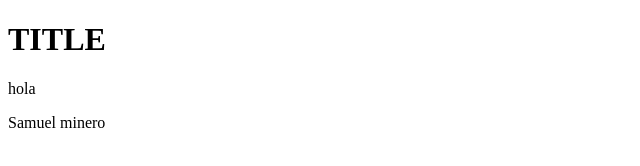
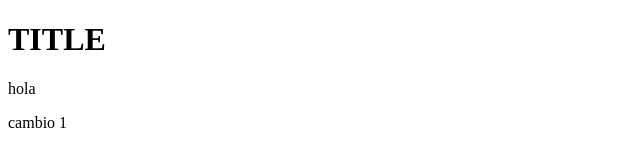
Before and after one commit to DominicVillanueva/custom-commands, a plain HTML site: page index.html in a window 1280 px wide. Shown: the full height of the page, 0-640 px from the left. Drawn offline with Linux system fonts and the light colour scheme.

Commit message:
Prueba 1.0

```diff
--- a/index.html
+++ b/index.html
@@ -9,6 +9,6 @@
 <body>
     <h1>TITLE</h1>
     <p>hola</p>
-    <p>Samuel minero</p>
+    <p>cambio 1</p>
 </body>
 </html>
```
